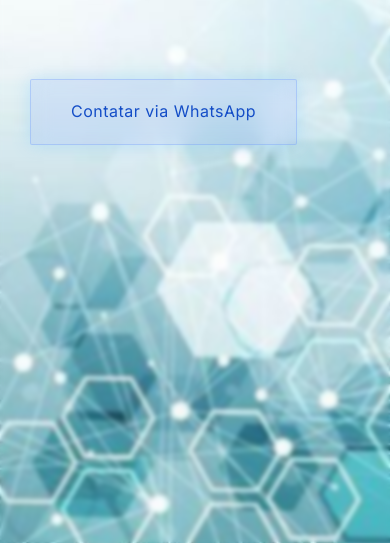
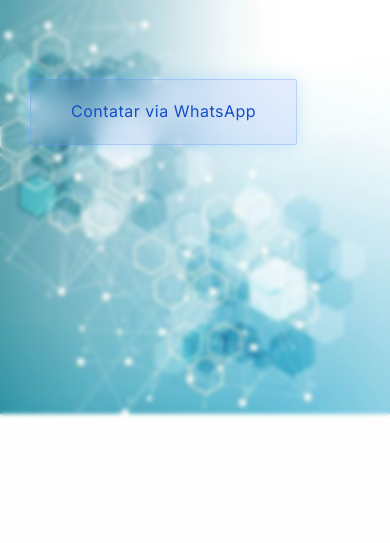
Before and after one commit to acessar/one-blue, a plain HTML site: page index.html in a window 390 px wide. Shown: the part 301-844 px from the top of the page. Drawn offline with nearby package versions, Linux system fonts and the light colour scheme; a web font is replaced by a local one.

Commit message:
Add files via upload

```diff
--- a/index.html
+++ b/index.html
@@ -233,7 +233,7 @@
             width: 100%;
             height: 100%;
             background-image: url('clinic.jpeg');
-            background-size: cover;
+            background-size: contain;
             background-position: center center;
             background-repeat: no-repeat;
             z-index: 0;
@@ -253,28 +253,40 @@
 
         @media (max-width: 1400px) {
             .hero::before {
-                background-size: cover;
+                background-size: contain;
                 background-position: center center;
             }
         }
 
         @media (max-width: 1024px) {
             .hero::before {
-                background-size: cover;
-                background-position: 40% center;
+                background-size: contain;
+                background-position: center center;
             }
         }
 
         @media (max-width: 768px) {
             .hero::before {
-                background-size: auto 100%;
+                width: 100vh;
+                height: 100vw;
+                top: 50%;
+                left: 50%;
+                transform: translate(-50%, -50%) rotate(90deg);
+                transform-origin: center center;
+                background-size: contain;
                 background-position: center center;
             }
         }
 
         @media (max-width: 480px) {
             .hero::before {
-                background-size: auto 110%;
+                width: 100vh;
+                height: 100vw;
+                top: 50%;
+                left: 50%;
+                transform: translate(-50%, -50%) rotate(90deg);
+                transform-origin: center center;
+                background-size: contain;
                 background-position: center center;
             }
         }
```
